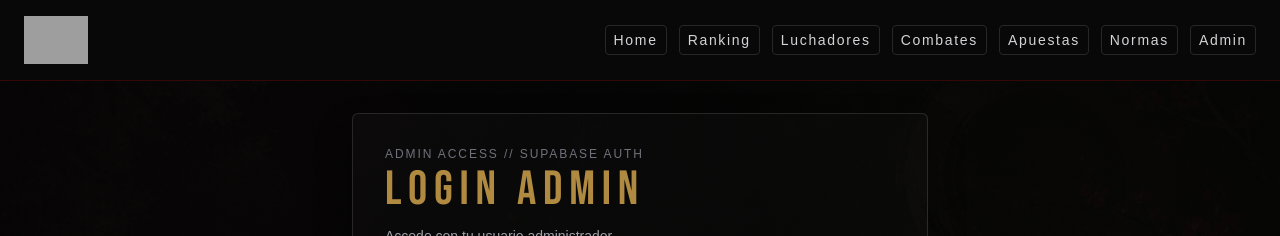
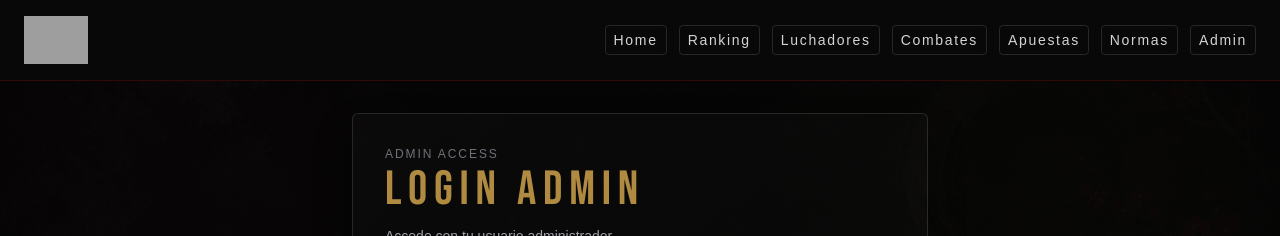
Before and after one commit to CristinaDarias/togikai, a Next.js app: page /admin/login in a window 1280 px wide. Shown: the top 236 px of the page. Built offline with nearby package versions, Linux system fonts and the light colour scheme; no server answers; grey boxes are pictures that could not be loaded.

Commit message:
Text edited

```diff
--- a/app/admin/login/page.tsx
+++ b/app/admin/login/page.tsx
@@ -35,7 +35,7 @@ function AdminLoginForm() {
 
   return (
     <section className="panel mx-auto max-w-xl rounded-md p-6 sm:p-8">
-      <p className="text-xs tracking-[0.16em] text-zinc-500">ADMIN ACCESS // SUPABASE AUTH</p>
+      <p className="text-xs tracking-[0.16em] text-zinc-500">ADMIN ACCESS</p>
       <h1 className="font-title mt-1 text-5xl tracking-[0.14em] text-gold">Login Admin</h1>
       <p className="mt-3 text-sm text-zinc-400">Accede con tu usuario administrador.</p>
       {error && <p className="mt-3 rounded border border-blood/40 bg-blood/10 px-3 py-2 text-sm text-red-200">{error}</p>}
```
